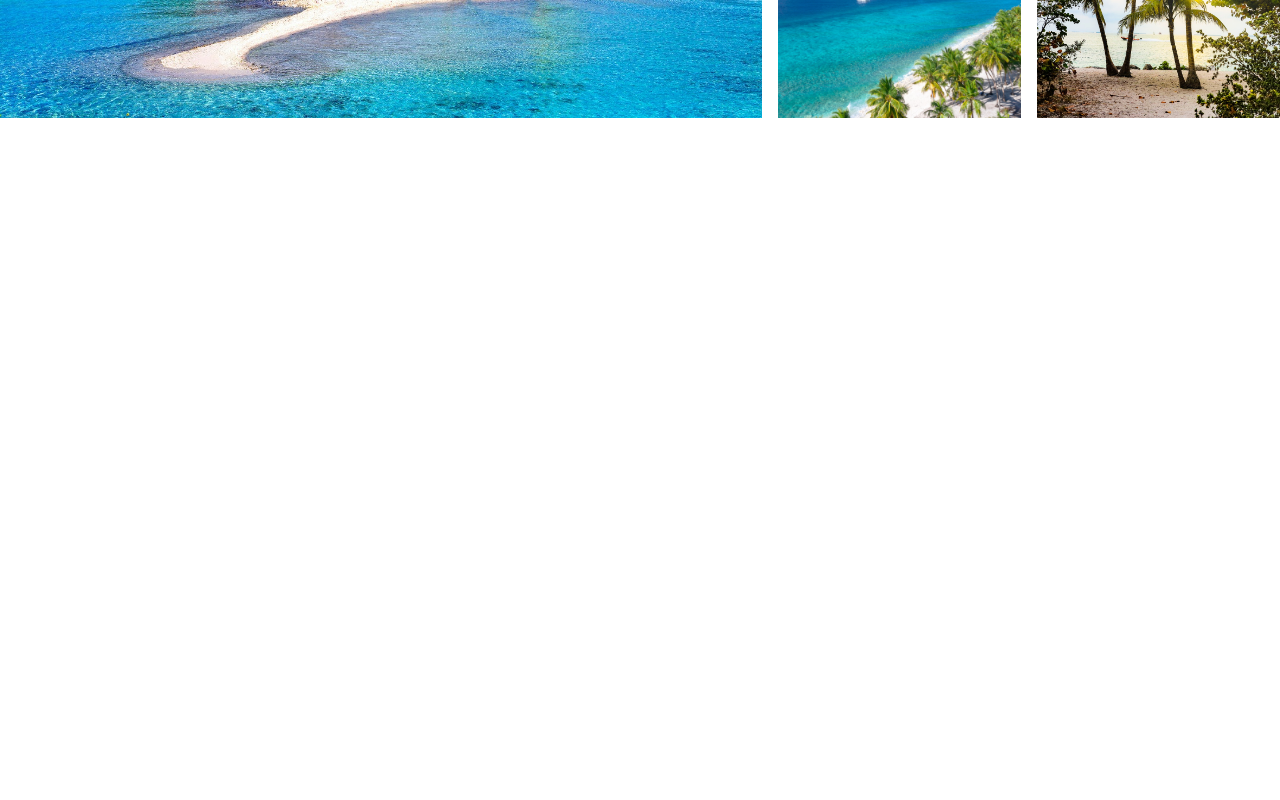
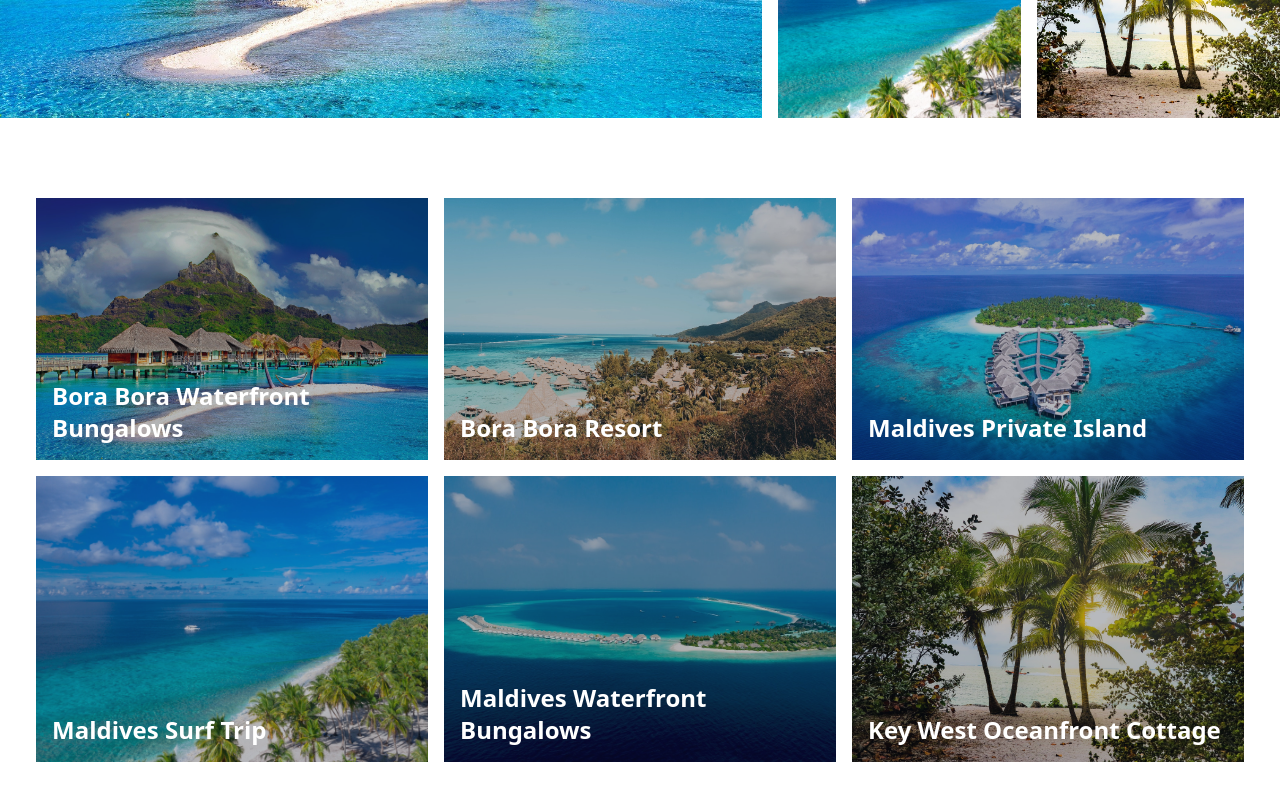
Before and after one commit to blake-hodges/temporado, a React (Create React App) app: page / in a window 1280 px wide. Shown: the part 1270-2070 px from the top of the page. Before the commit the page ends 1404 px from the top, so only its background shows below. Built offline with nearby package versions, Linux system fonts and the light colour scheme.

Commit message:
add destination card gallery

```diff
--- a/src/App.js
+++ b/src/App.js
@@ -1,6 +1,7 @@
 import Navbar from './components/Navbar';
 import Hero from './components/Hero';
 import Destinations from './components/Destinations';
+import CardsGallery from './components/CardsGallery';
 
 function App() {
     return (
@@ -8,6 +9,8 @@ function App() {
             <Navbar />
             <Hero />
             <Destinations />
+            <CardsGallery />
+
         </div>
     );
 }
--- /dev/null
+++ b/src/components/Card.jsx
@@ -0,0 +1,15 @@
+import React from 'react'
+import Maldives from '../assets/maldives.jpg';
+
+function Card({background, caption}) {
+  return (
+    <div className="relative">
+        <img className="w-full h-full object-cover" src={background} alt={caption} />
+        <div className="absolute top-0 left-0 bg-gray-900/30 w-full h-full">
+            <p className="absolute left-4 bottom-4 text-2xl font-bold text-white">{caption}</p>
+        </div>
+    </div>
+  )
+}
+
+export default Card
--- /dev/null
+++ b/src/components/CardsGallery.jsx
@@ -0,0 +1,24 @@
+import React from 'react';
+import Card from './Card';
+
+import BoraBora from '../assets/borabora.jpg';
+import BoraBora2 from '../assets/borabora2.jpg';
+import Maldives from '../assets/maldives.jpg';
+import Maldives2 from '../assets/maldives2.jpg';
+import Maldives3 from '../assets/maldives3.jpg';
+import KeyWest from '../assets/keywest.jpg';
+
+function CardsGallery() {
+  return (
+    <div className="max-w-[1240px] mx-auto px-4 py-16 grid sm:grid-cols-2 lg:grid-cols-3 gap-4">
+        <Card background={BoraBora} caption="Bora Bora Waterfront Bungalows" />
+        <Card background={BoraBora2} caption="Bora Bora Resort" />
+        <Card background={Maldives} caption="Maldives Private Island" />
+        <Card background={Maldives2} caption="Maldives Surf Trip" />
+        <Card background={Maldives3} caption="Maldives Waterfront Bungalows" />
+        <Card background={KeyWest} caption="Key West Oceanfront Cottage" />
+    </div>
+  )
+}
+
+export default CardsGallery
```
